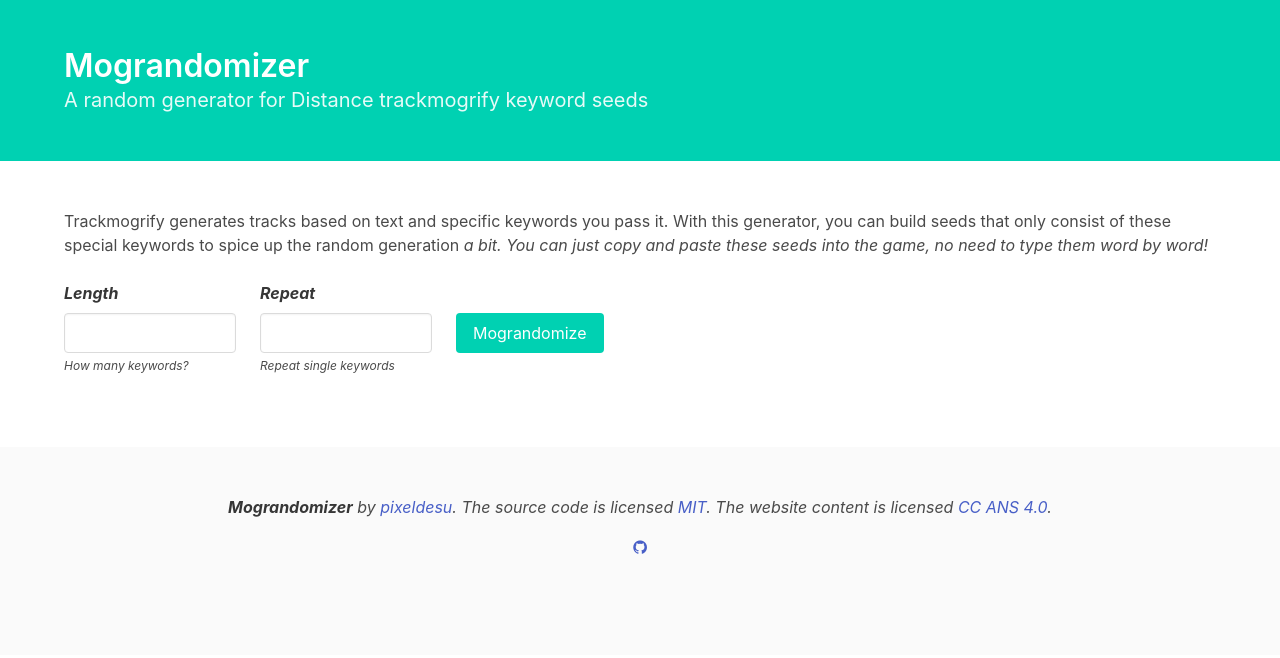
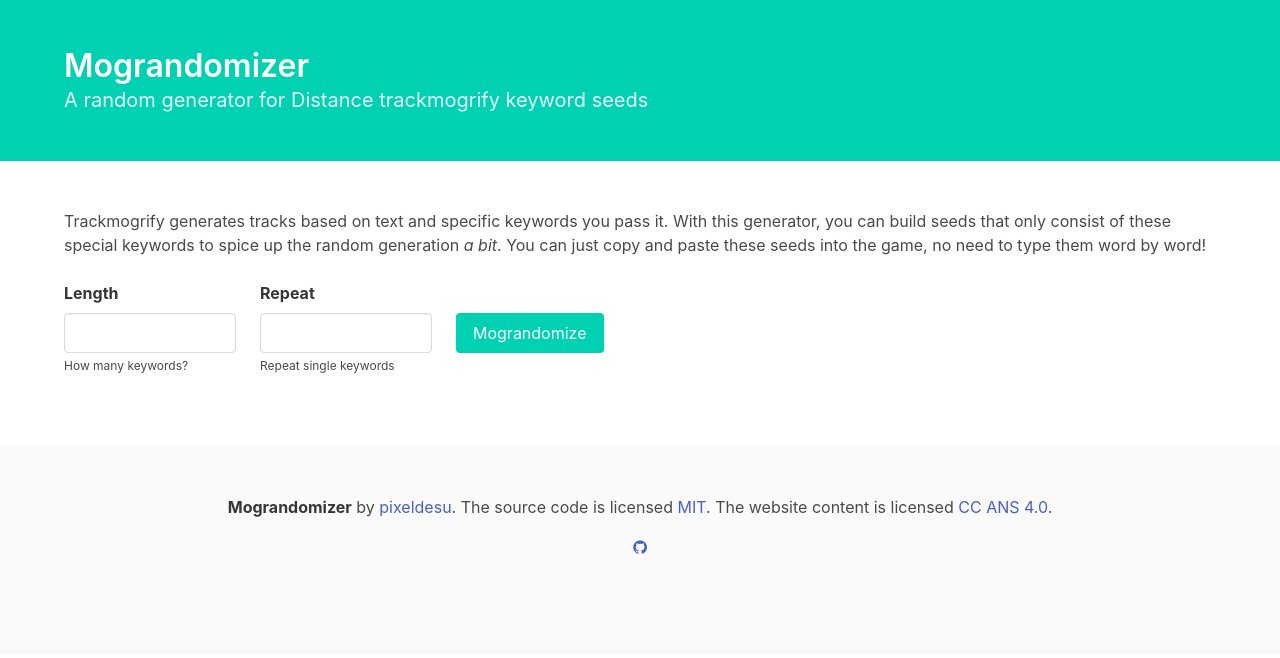
Before and after one commit to bildpunkt/mograndomizer, a plain HTML site: page index.html in a window 1280 px wide. Drawn offline with nearby package versions, Linux system fonts and the light colour scheme.

Commit message:
wait what

```diff
--- a/index.html
+++ b/index.html
@@ -21,7 +21,7 @@
 <section class="section">
     <div class="container">
         <div class="content">
-            <p>Trackmogrify generates tracks based on text and specific keywords you pass it. With this generator, you can build seeds that only consist of these special keywords to spice up the random generation <em>a bit<em>. You can just copy and paste these
+            <p>Trackmogrify generates tracks based on text and specific keywords you pass it. With this generator, you can build seeds that only consist of these special keywords to spice up the random generation <em>a bit</em>. You can just copy and paste these
                 seeds into the game, no need to type them word by word!</p>
         </div>
         <div class="columns">
```
